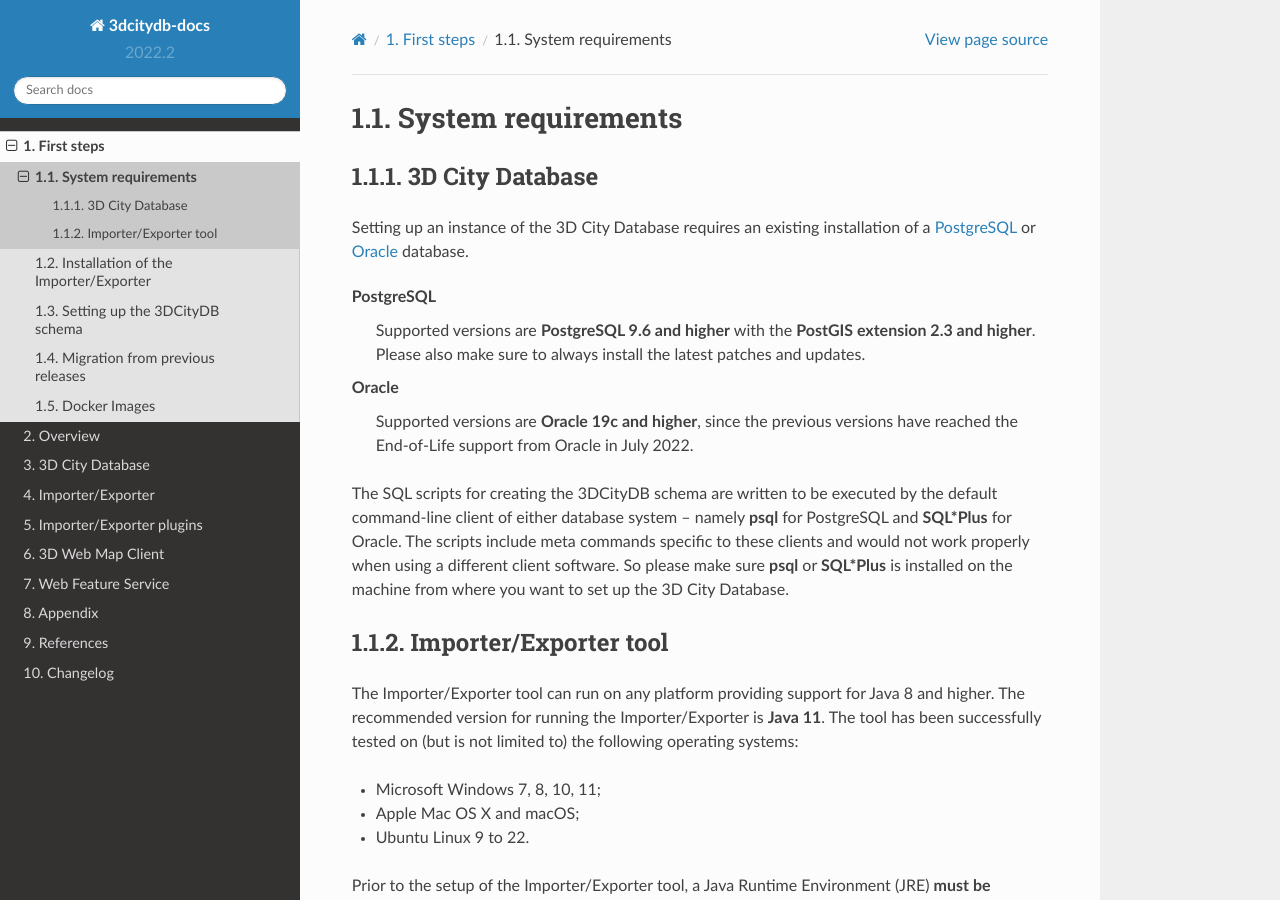
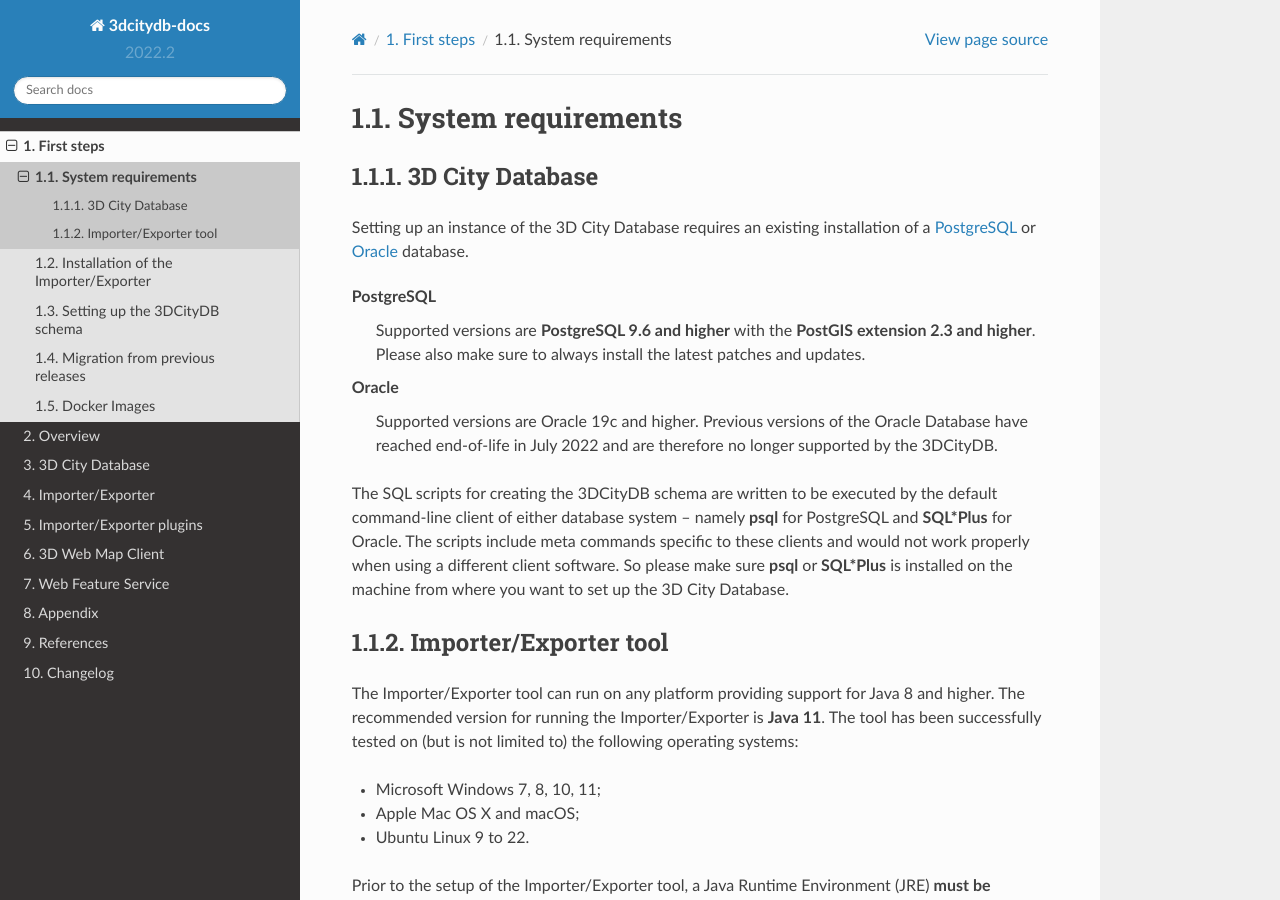
Before and after one commit to 3dcitydb/3dcitydb-docs, a Sphinx documentation site: the page built from source/first-steps/system-requirements.rst, in a window 1280 px wide and 900 px high. Built offline with Sphinx 7.4.7 and the Read the Docs theme 2.0.0, drawn with Linux system fonts in a browser that asks for light colours.

Commit message:
text update

```diff
--- a/source/first-steps/system-requirements.rst
+++ b/source/first-steps/system-requirements.rst
@@ -16,8 +16,9 @@
   latest patches and updates.
 
 Oracle
-  Supported versions are **Oracle 19c and higher**, since the previous versions
-  have reached the End-of-Life support from Oracle in July 2022.
+  Supported versions are Oracle 19c and higher. Previous versions of the
+  Oracle Database have reached end-of-life in July 2022 and are therefore
+  no longer supported by the 3DCityDB.
 
 The SQL scripts for creating the 3DCityDB schema are written to be executed
 by the default command-line client of either database system – namely
```
